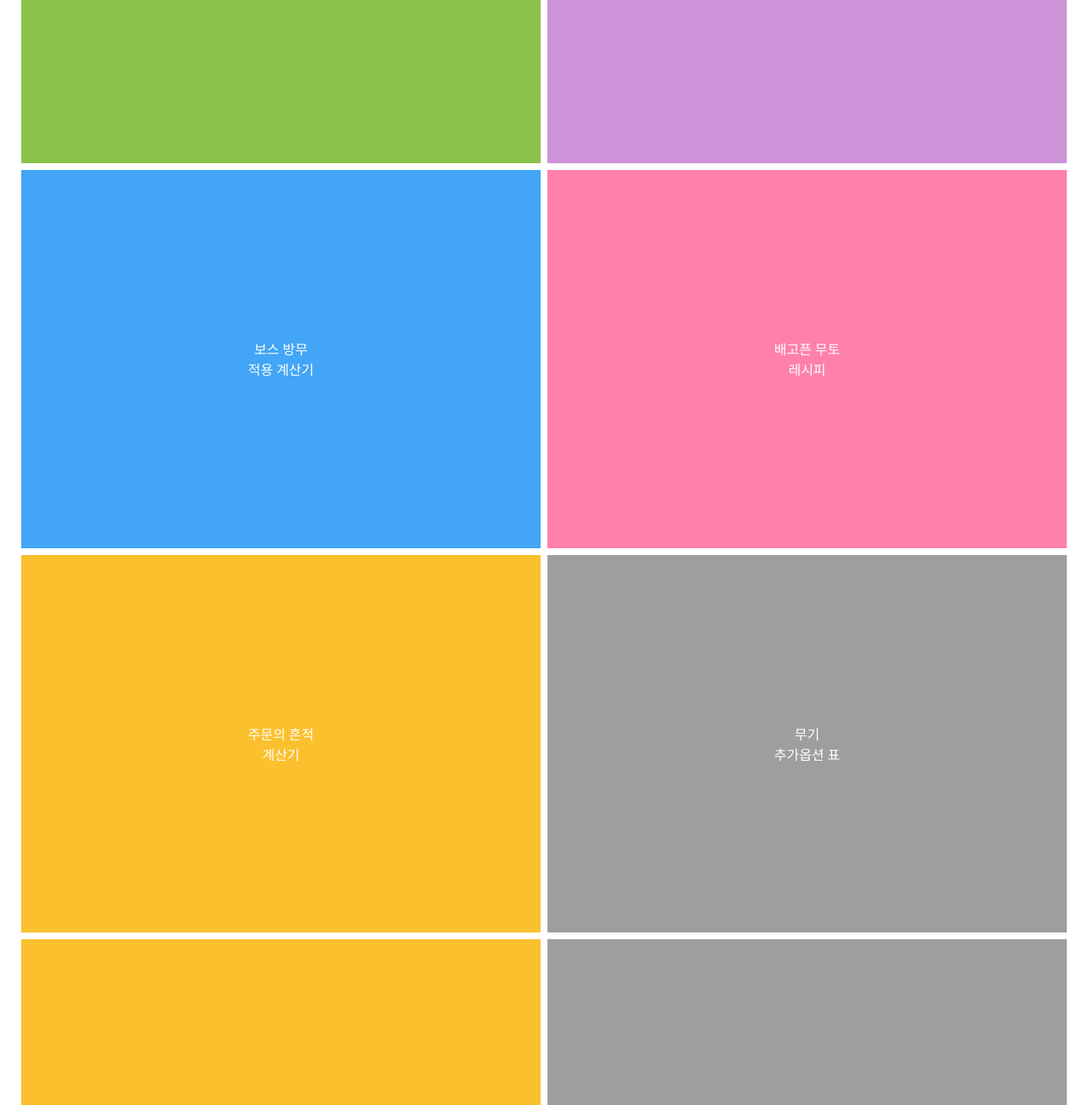
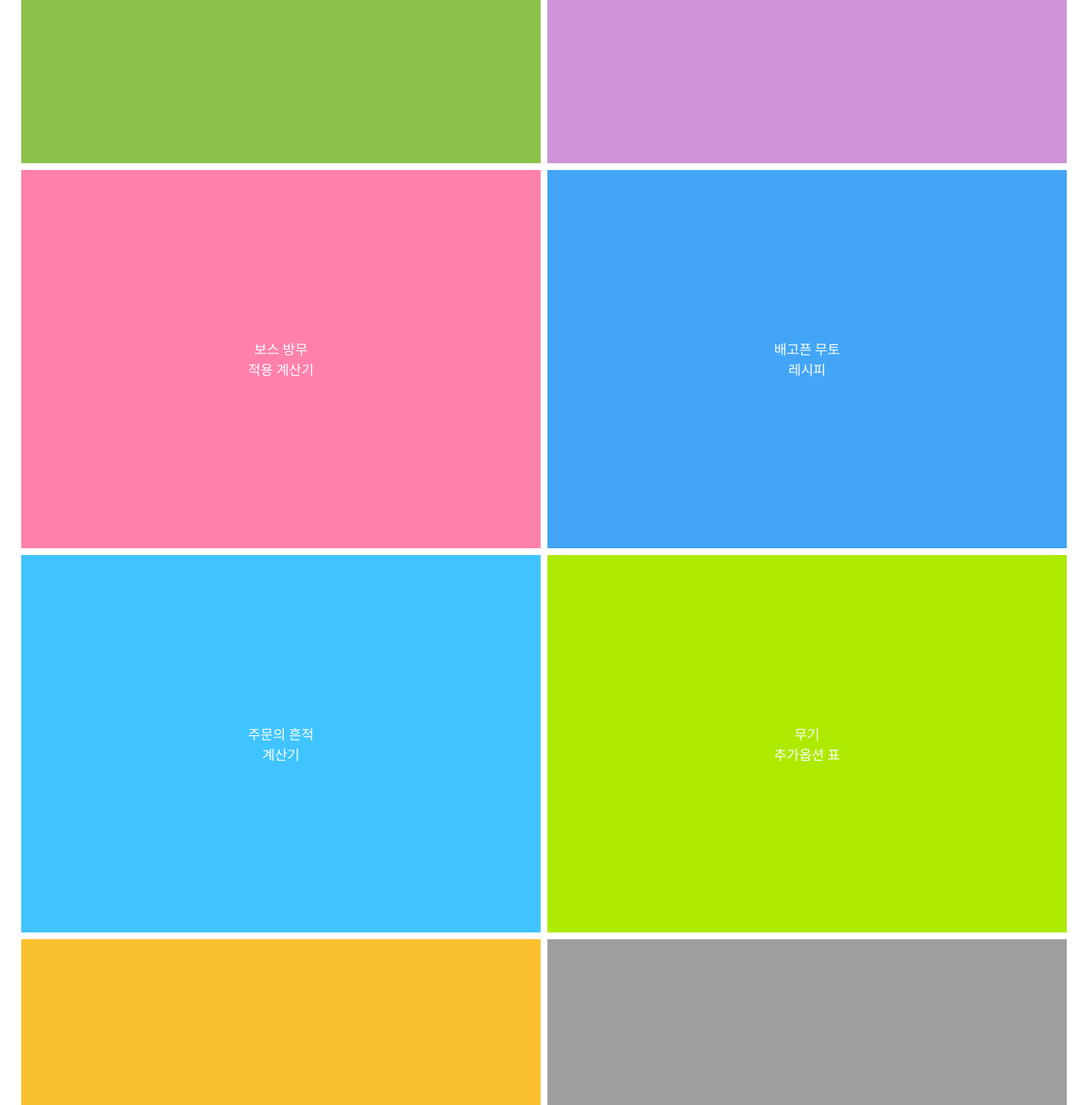
Before and after one commit to DarkTornado/MapleTools, a plain HTML site: page assets/index.html in a window 1280 px wide. Shown: the part 288-1588 px from the top of the page at 85% size. Drawn offline with Linux system fonts and the light colour scheme.

Commit message:
버튼 배경 색 변경

```diff
--- a/assets/index.html
+++ b/assets/index.html
@@ -30,12 +30,12 @@
             <td bgcolor="#CE93D8" onclick="executeFunc(1);">실방무<br>계산기</td>
         </tr>
         <tr align=center>
-            <td bgcolor="#42A5F5" onclick="executeFunc(2);">보스 방무<br>적용 계산기</td>
-            <td bgcolor="#FF80AB" onclick="executeFunc(3);">배고픈 무토<br>레시피</td>
+            <td bgcolor="#FF80AB" onclick="executeFunc(2);">보스 방무<br>적용 계산기</td>
+            <td bgcolor="#42A5F5" onclick="executeFunc(3);">배고픈 무토<br>레시피</td>
         </tr>
         <tr align=center>
-            <td bgcolor="#FBC02D" onclick="executeFunc(4);">주문의 흔적<br>계산기</td>
-            <td bgcolor="#9E9E9E" onclick="executeFunc(5);">무기<br>추가옵션 표</td>
+            <td bgcolor="#40C4FF" onclick="executeFunc(4);">주문의 흔적<br>계산기</td>
+            <td bgcolor="#AEEA00" onclick="executeFunc(5);">무기<br>추가옵션 표</td>
         </tr>
         <tr align=center>
             <td bgcolor="#FBC02D" onclick="executeFunc(6);">메소 시세<br>조회</td>
```
